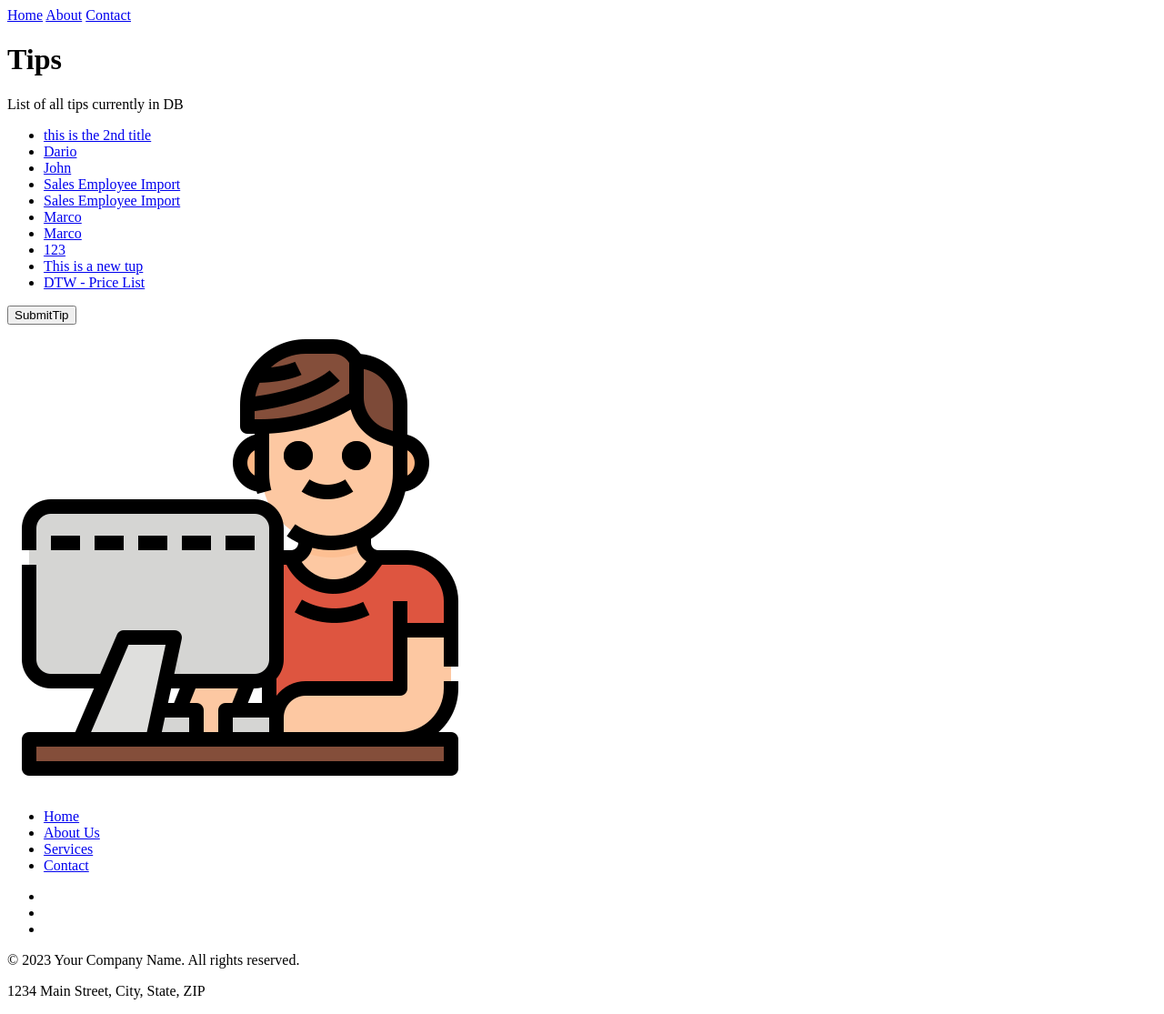
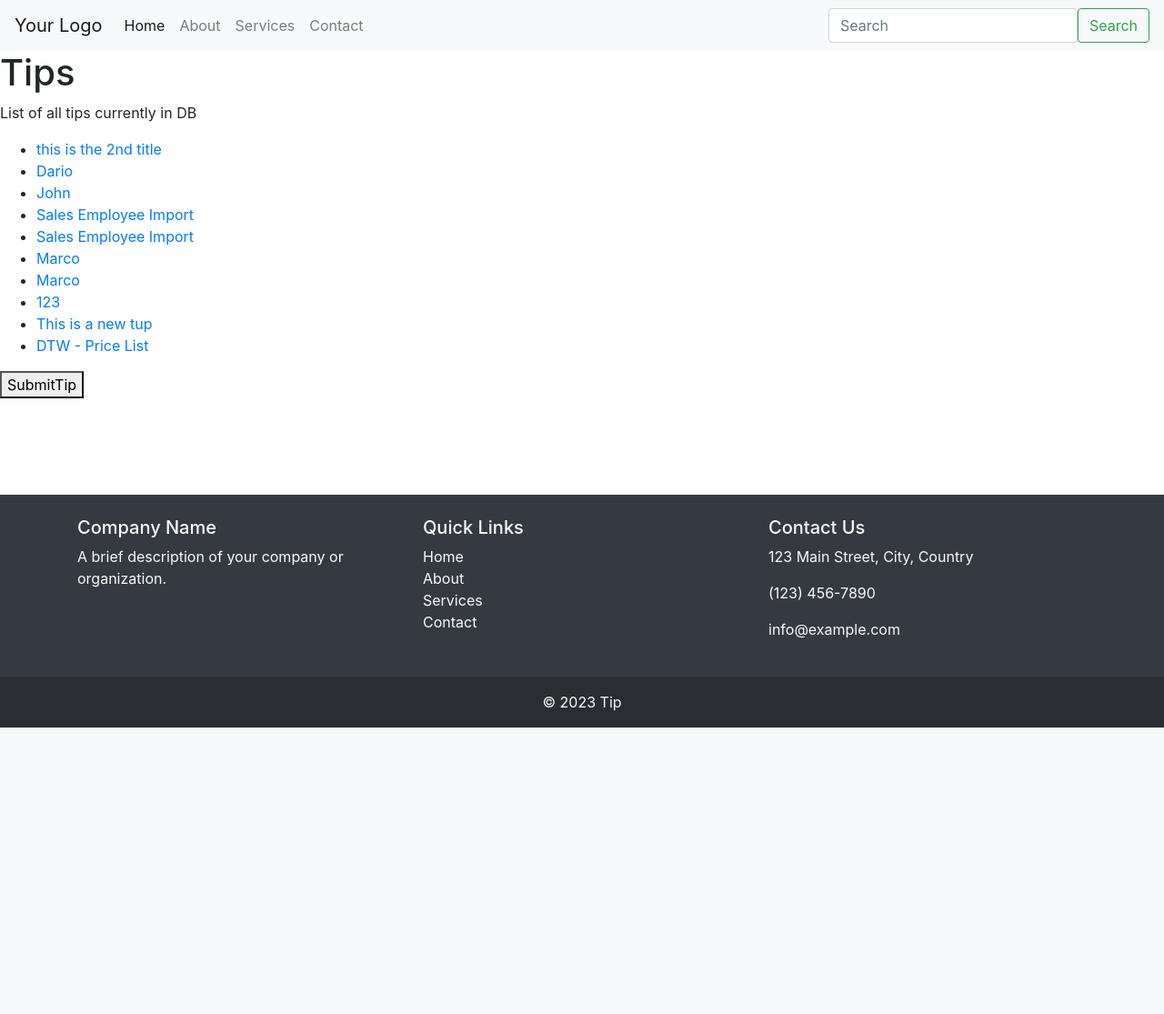
Before and after one commit to erptool/b1, a Django app: page / in a window 1280 px wide. Shown: the whole page at 91% size. After the commit the page ends 800 px from the top, so only its background shows below. Run offline with Django 4.2, Linux system fonts and the light colour scheme; data comes from the database, SQL or seed files in the repository; some libraries are stand-ins or nearby versions.

Commit message:
navbar and footer and bootstrap linking

```diff
--- a/B1/B1/settings.py
+++ b/B1/B1/settings.py
@@ -25,6 +25,10 @@ SECRET_KEY = 'django-insecure-$l-3dw=c4th+fy-3u(ya#ot$z8%rvs%_n!!gz2e-)bp%z8m%6(
 
 # SECURITY WARNING: don't run with debug turned on in production!
 DEBUG = True
+
+if DEBUG:
+    STATIC_URL = '/static/'
+STATIC_ROOT = os.path.join(BASE_DIR, 'staticfiles')
 
 ALLOWED_HOSTS = []
 
--- a/B1/main/templates/base.html
+++ b/B1/main/templates/base.html
@@ -1,48 +1,75 @@
 <!-- base.html -->
+{% load static %}
 <!DOCTYPE html>
 <html>
 <head>
     <!-- Add your common meta tags, CSS, and other header content here -->
+    <link rel="stylesheet" href="https://maxcdn.bootstrapcdn.com/bootstrap/4.5.2/css/bootstrap.min.css">
+    <link rel="stylesheet" type="text/css" href="{% static 'style.css' %}">
+
 </head>
 <body>
     <header>
-        <nav>
-            <!-- Add your navbar content here -->
-            <a href="/">Home</a>
-            <a href="/about/">About</a>
-            <a href="/contact/">Contact</a>
+        <nav class="navbar navbar-expand-lg navbar-light bg-light">
+            <a class="navbar-brand" href="#">Your Logo</a>
+            <button class="navbar-toggler" type="button" data-toggle="collapse" data-target="#navbarNav" aria-controls="navbarNav" aria-expanded="false" aria-label="Toggle navigation">
+              <span class="navbar-toggler-icon"></span>
+            </button>
+            <div class="collapse navbar-collapse" id="navbarNav">
+              <ul class="navbar-nav">
+                <li class="nav-item active">
+                  <a class="nav-link" href="#">Home <span class="sr-only">(current)</span></a>
+                </li>
+                <li class="nav-item">
+                  <a class="nav-link" href="#">About</a>
+                </li>
+                <li class="nav-item">
+                  <a class="nav-link" href="#">Services</a>
+                </li>
+                <li class="nav-item">
+                  <a class="nav-link" href="#">Contact</a>
+                </li>
+              </ul>
+            </div>
+            <form class="form-inline">
+              <input class="form-control" type="search" placeholder="Search" aria-label="Search">
+              <button class="btn btn-outline-success" type="submit">Search</button>
+            </form>
           </nav>
     </header>
     <main>
         {% block content %}{% endblock %}
     </main>
-    <footer>
-        <div>
-            <div>
-                <div>
-                    <a href="/"><img src="icon_computer.png" alt="Your Logo"></a>
+    <footer class="bg-dark text-light fixed-bottom">
+        <div class="container py-4">
+          <div class="row">
+            <div class="col-md-4">
+              <h5>Company Name</h5>
+              <p>A brief description of your company or organization.</p>
             </div>
-                <div>
-                    <ul>
-                        <li><a href="/">Home</a></li>
-                        <li><a href="/about">About Us</a></li>
-                        <li><a href="/services">Services</a></li>
-                        <li><a href="/contact">Contact</a></li>
+            <div class="col-md-4">
+              <h5>Quick Links</h5>
+              <ul class="list-unstyled">
+                <li><a class="text-light" href="#">Home</a></li>
+                <li><a class="text-light" href="#">About</a></li>
+                <li><a class="text-light" href="#">Services</a></li>
+                <li><a class="text-light" href="#">Contact</a></li>
               </ul>
             </div>
-                <div>
-                    <ul>
-                        <li><a href="#"><i class="fab fa-facebook"></i></a></li>
-                        <li><a href="#"><i class="fab fa-twitter"></i></a></li>
-                        <li><a href="#"><i class="fab fa-instagram"></i></a></li>
-                    </ul>
+            <div class="col-md-4">
+              <h5>Contact Us</h5>
+              <address>
+                <p>123 Main Street, City, Country</p>
+                <p>(123) 456-7890</p>
+                <p><a class="text-light" href="mailto:info@example.com">info@example.com</a></p>
+              </address>
             </div>
           </div>
-            <div>
-                <p>&copy; 2023 Your Company Name. All rights reserved.</p>
-                <p>1234 Main Street, City, State, ZIP</p>
         </div>
+        <div class="text-center p-3" style="background-color: rgba(0, 0, 0, 0.2);">
+          &copy; 2023 Tip
         </div>
       </footer>
+    <script src="https://maxcdn.bootstrapcdn.com/bootstrap/4.5.2/js/bootstrap.min.js"></script>
 </body>
 </html>
```
Also changed, not shown: B1/B1/static/style.css (added). Lines whose indentation alone changed are shown as unchanged.
